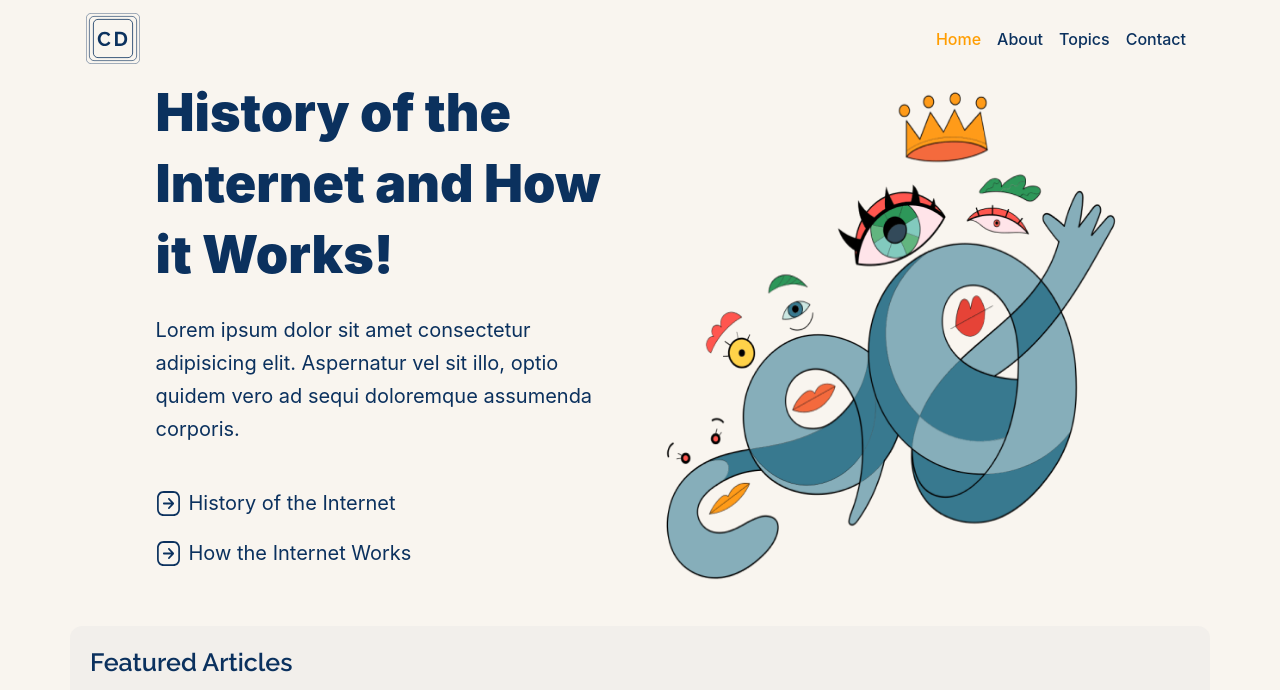
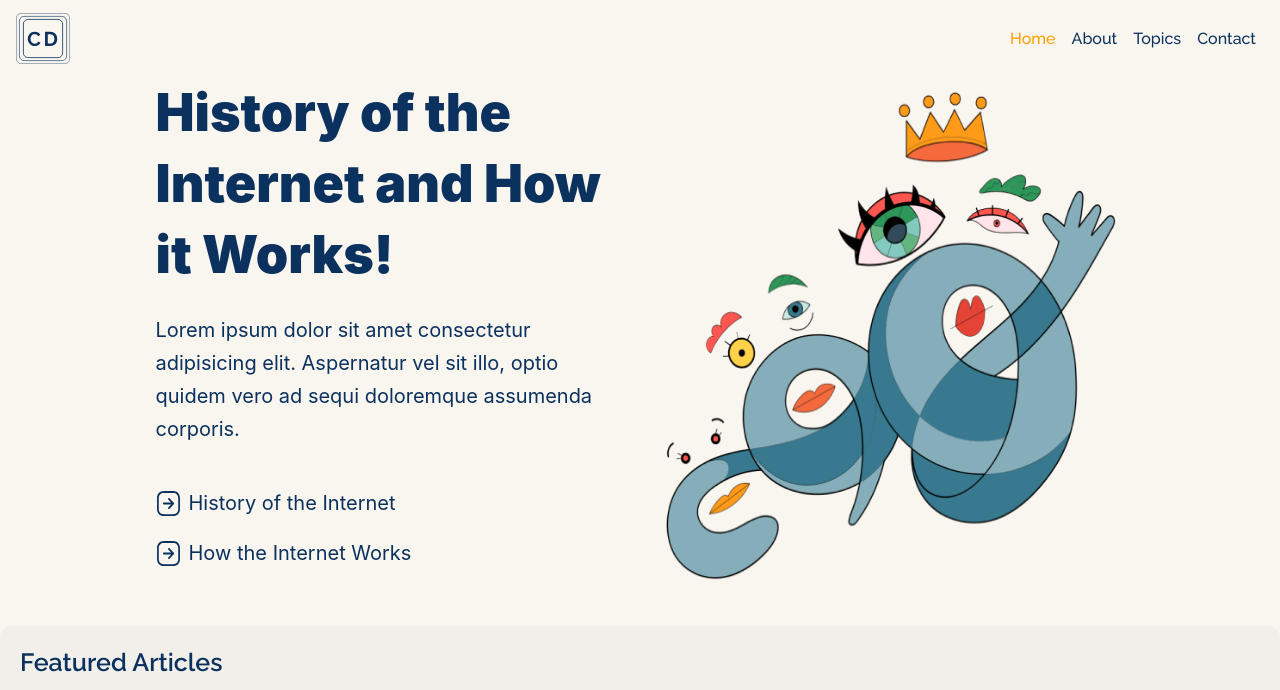
Before and after one commit to cjdomacena/is117-project-03, a website: page index.html in a window 1280 px wide. Shown: the top 690 px of the page. Drawn offline with nearby package versions, Linux system fonts and the light colour scheme.

Commit message:
Fixed of containers

```diff
--- a/index.html
+++ b/index.html
@@ -14,7 +14,9 @@
     </head>
 
     <body>
-        <div class="main-container container">
+        <div class="container-fluid">
+        <div class="main-container container-xl">
+
             <nav class="navbar navbar-expand-lg navbar-light bg-transparent">
                 <a class="navbar-brand" href="#">
                     <svg width="54" height="51" viewBox="0 0 54 51" fill="none" xmlns="http://www.w3.org/2000/svg">
@@ -52,7 +54,6 @@
                     </ul>
                 </div>
             </nav>
-
             <main role="main">
                 <div class="hero-container container">
                     <div class="row flex-wrap-reverse">
@@ -342,6 +343,8 @@
             </section>
 
         </div>
+</div>
+
         <footer class="footer mt-2">
             <div class="container">
                 <div class="footer-item">
--- a/style/style.scss
+++ b/style/style.scss
@@ -74,7 +74,7 @@ body {
 }
 
 nav {
-
+    font-family: $font;
     .navbar-brand:hover {
         svg {
 
@@ -203,6 +203,7 @@ main {
 
 .main-container {
     padding: 0;
+    max-width: 1280px;
 }
 
 .category-wrapper {
```
Also changed, not shown: docs/article-template.html (+1 -1 lines), style/dist/style.css.
